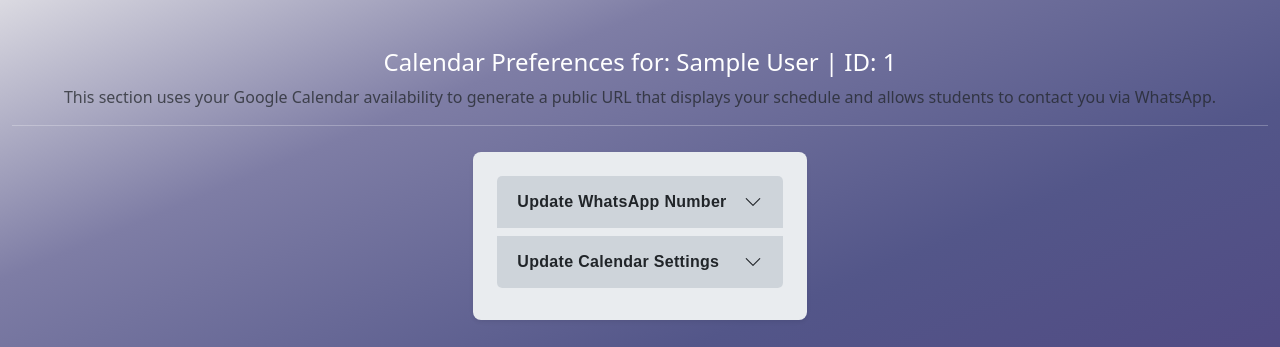
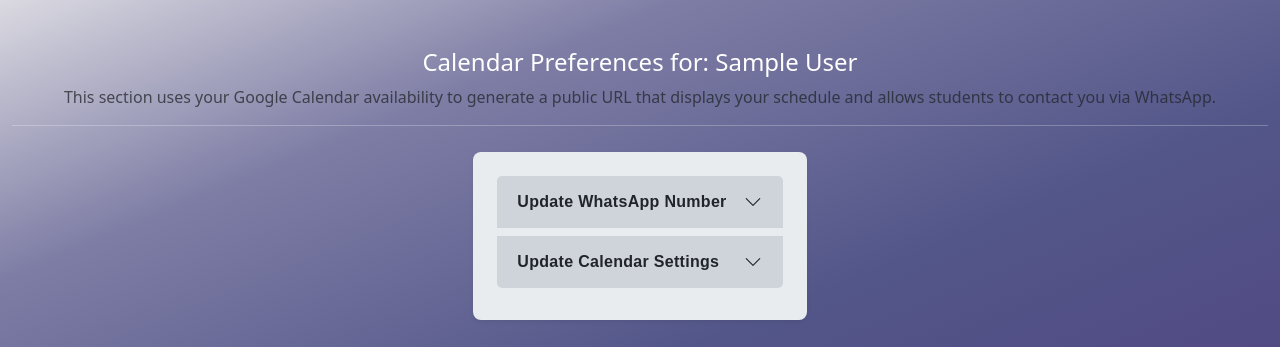
Before and after one commit to vmathm/Imago-English-v2, a Flask app: template app/templates/calendar/settings.html in a window 1280 px wide. Shown: the part 73-420 px from the top of the page. Run offline with Flask 3, Linux system fonts and the light colour scheme; a user stored in the database is signed in; tables that the repository leaves empty hold one stand-in row (values such as "Sample post"); the template is opened without the code that fills it: values that come from a table or form of the project are taken from there, most other values are stand-ins (such as "Sample title", 1, 10 or a date in 2020); some libraries are stand-ins or nearby versions.

Commit message:
Cleans up html removing ID from header

```diff
--- a/app/templates/calendar/calendar.html
+++ b/app/templates/calendar/calendar.html
@@ -3,7 +3,7 @@
 
 {% block main %}
 <div class="container mt-4 mb-5" style="max-width: 700px;">
-  <h2 class="mb-3">Availability for {{ teacher.name }} | ID: {{ teacher.id }}</h2>
+  <h2 class="mb-3">Availability for {{ teacher.name }}</h2>
 
   {% if not teacher.phone %}
     <div class="alert alert-warning" role="alert">
--- a/app/templates/calendar/settings.html
+++ b/app/templates/calendar/settings.html
@@ -2,7 +2,7 @@
 {% block title %}Calendar Settings{% endblock %}
 
 {% block main %}
-<h4 class="mb-2">Calendar Preferences for: {{ current_user.name }} | ID: {{ current_user.id }}</h4>
+<h4 class="mb-2">Calendar Preferences for: {{ current_user.name }}</h4>
 <p class="text-muted">
   This section uses your Google Calendar availability to generate a public URL that displays your schedule and allows students to contact you via WhatsApp.
 </p>
```
